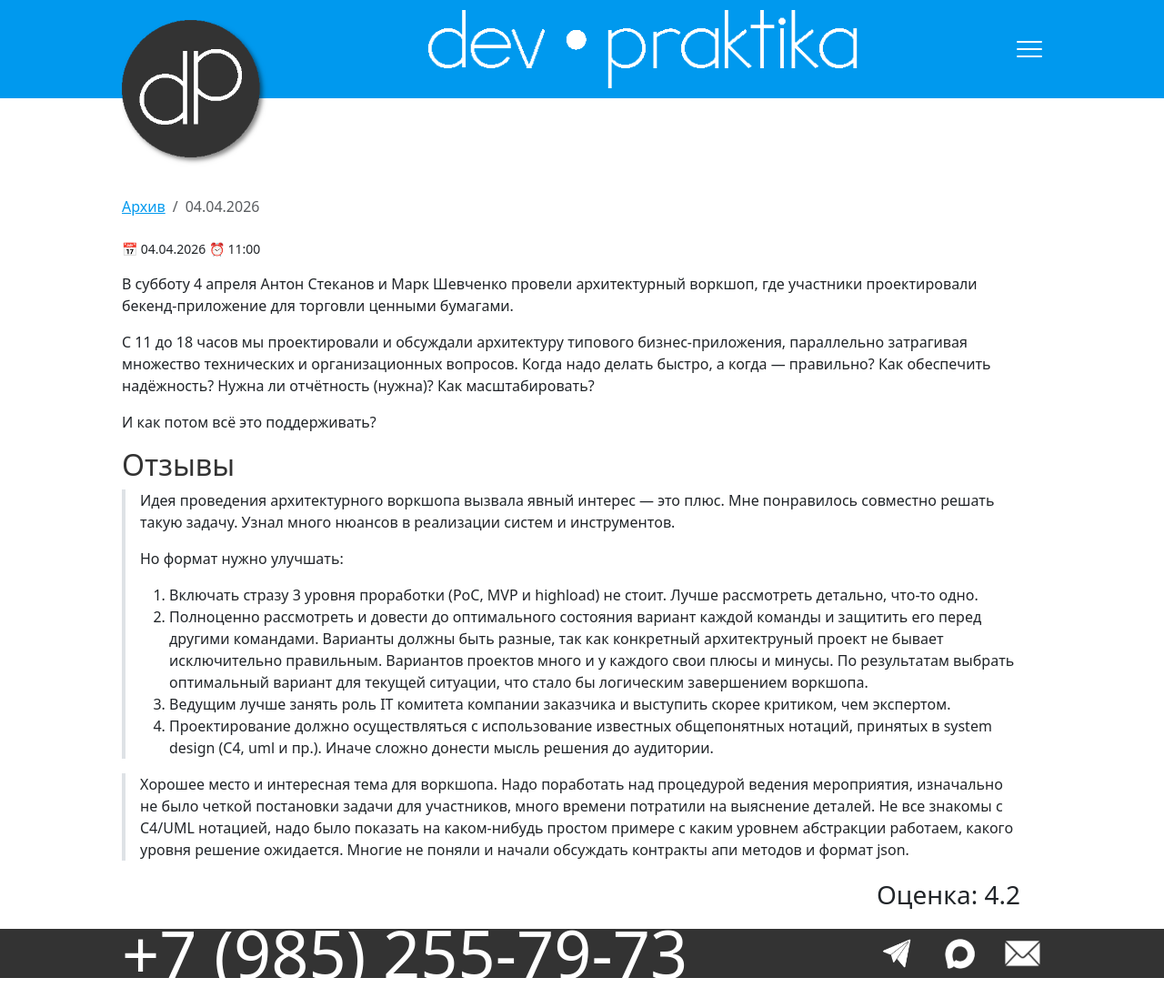
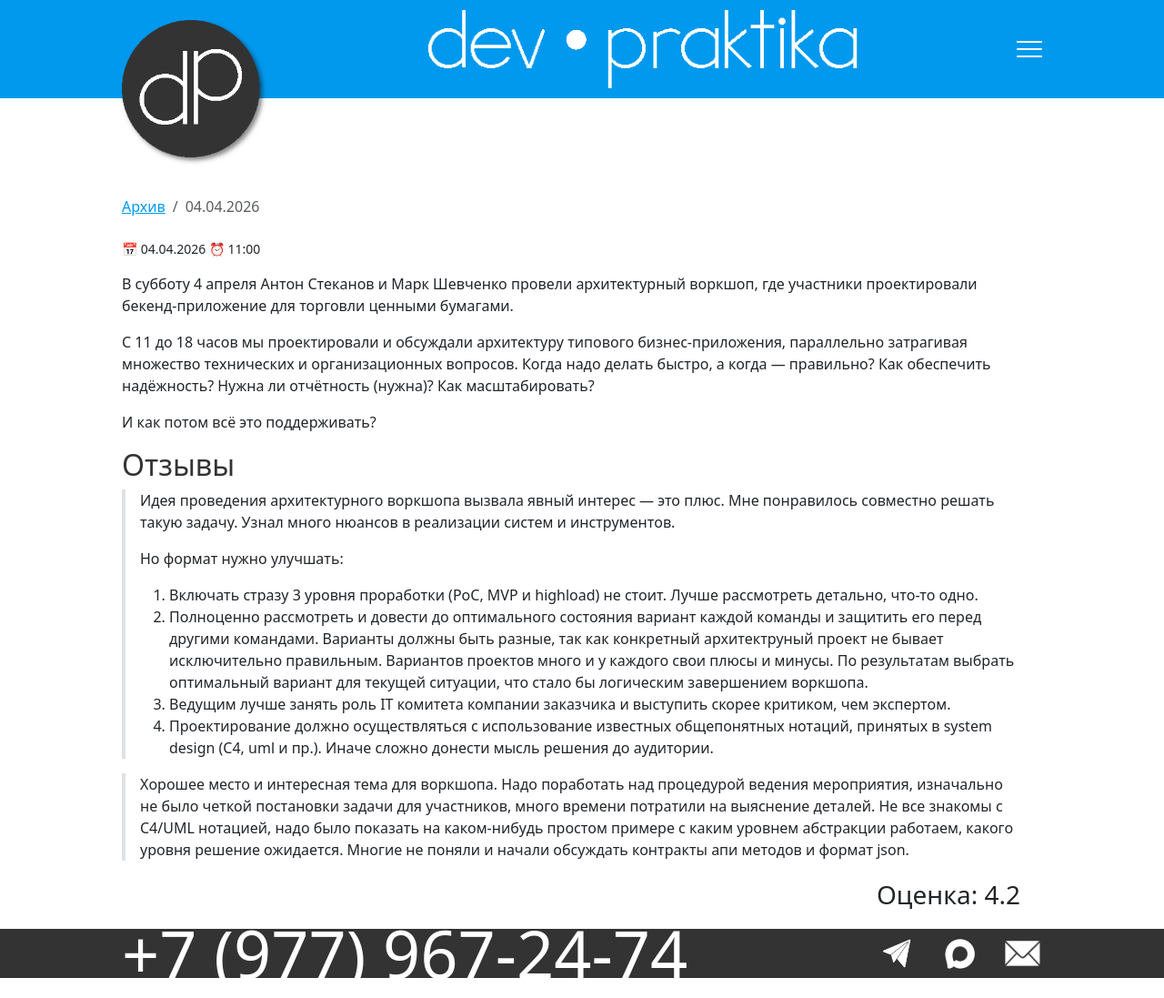
Before and after one commit to devpraktika-ru/devpraktika-ru.github.io, a Jekyll site: the page built from _posts/2026-04-04-architecture-workshop.md, in a window 1280 px wide. Shown: the whole page at 91% size. Built offline with Jekyll 4.4.1, drawn with Linux system fonts in a browser that asks for light colours.

Commit message:
Исправил телефон и ошибку

```diff
--- a/_layouts/default.html
+++ b/_layouts/default.html
@@ -73,7 +73,7 @@
     <footer>
       <div class="container footer-inner">
         <div class="footer-phone-slot">
-          <a class="footer-phone" href="tel:+79852557973"><span>+7 (985) 255-79-73</span></a>
+          <a class="footer-phone" href="tel:+79779672474"><span>+7 (977) 967-24-74</span></a>
         </div>
         <div class="footer-icons">
           <a href="https://t.me/devpraktika">
--- a/_layouts/event.html
+++ b/_layouts/event.html
@@ -28,7 +28,7 @@ layout: default
       <p class="fs-3 text-end">Оценка: {% if page.mark %}{{ page.mark }}{% else %}?{% endif %}</p>
     {% else %}
       <p class="fs-3 text-end price">
-        {% if event.price = 0 %}
+        {% if event.price == 0 %}
           бесплатно
         {% else %}
           {{ event.price }}₽
```
